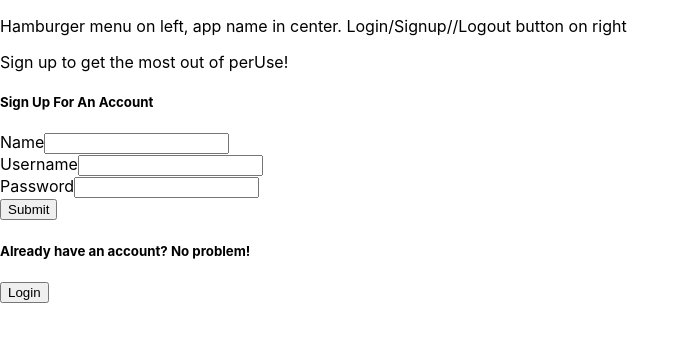
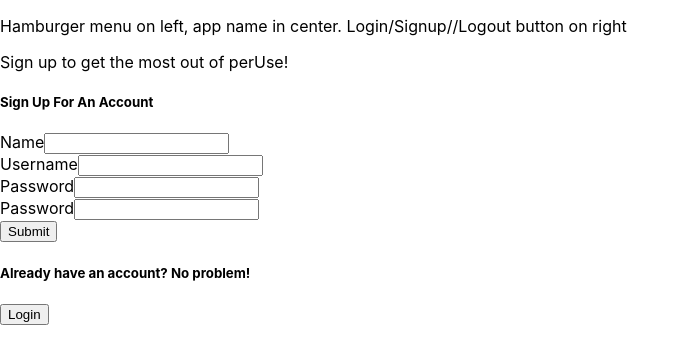
Before and after one commit to SPFlores/perUse, a React (Create React App) app in the folder Client/: page /signup in a window 1280 px wide. Shown: the top 364 px of the page, without its empty margins (0-690 px from the left). Built offline with nearby package versions, Linux system fonts and the light colour scheme.

Commit message:
starting password confirmation logic

```diff
--- a/Client/src/pages/Signup/Signup.js
+++ b/Client/src/pages/Signup/Signup.js
@@ -7,13 +7,15 @@ const SignupPage = _ => {
   const name = useRef()
   const username = useRef()
   const password = useRef()
+  const passwordConf = useRef()
 
   const [newUserState, setNewUserState] = useState({
     isLoggedIn: false,
     failedAll: false,
     failedSignupName: false,
     failedSignupUsername: false,
-    failedSignupPassword: false
+    failedSignupPassword: false,
+    failedConfirmPassword: false
   })
 
   newUserState.renderRedirect = _ => {
@@ -97,9 +99,14 @@ const SignupPage = _ => {
           <input type='text' id='username' name='username' ref={username} />
         </div>
         <div>
-          {newUserState.failedSignupPassword ? <p style={{ color: 'red' }}>Please enter your password!</p> : null}
+          {newUserState.failedSignupPassword ? <p style={{ color: 'red' }}>Please enter a password!</p> : null}
           <label htmlFor='password'>Password</label>
           <input type='text' id='password' name='password' ref={password} />
+        </div>
+        <div>
+          {newUserState.failedConfirmPassword ? <p style={{ color: 'red' }}>Your passwords do not match!</p> : null}
+          <label htmlFor='passwordConf'>Password</label>
+          <input type='text' id='passwordConf' name='passwordConf' ref={passwordConf} />
         </div>
         <button onClick={newUserState.handleSignUpUser}>Submit</button>
       </form>
```
